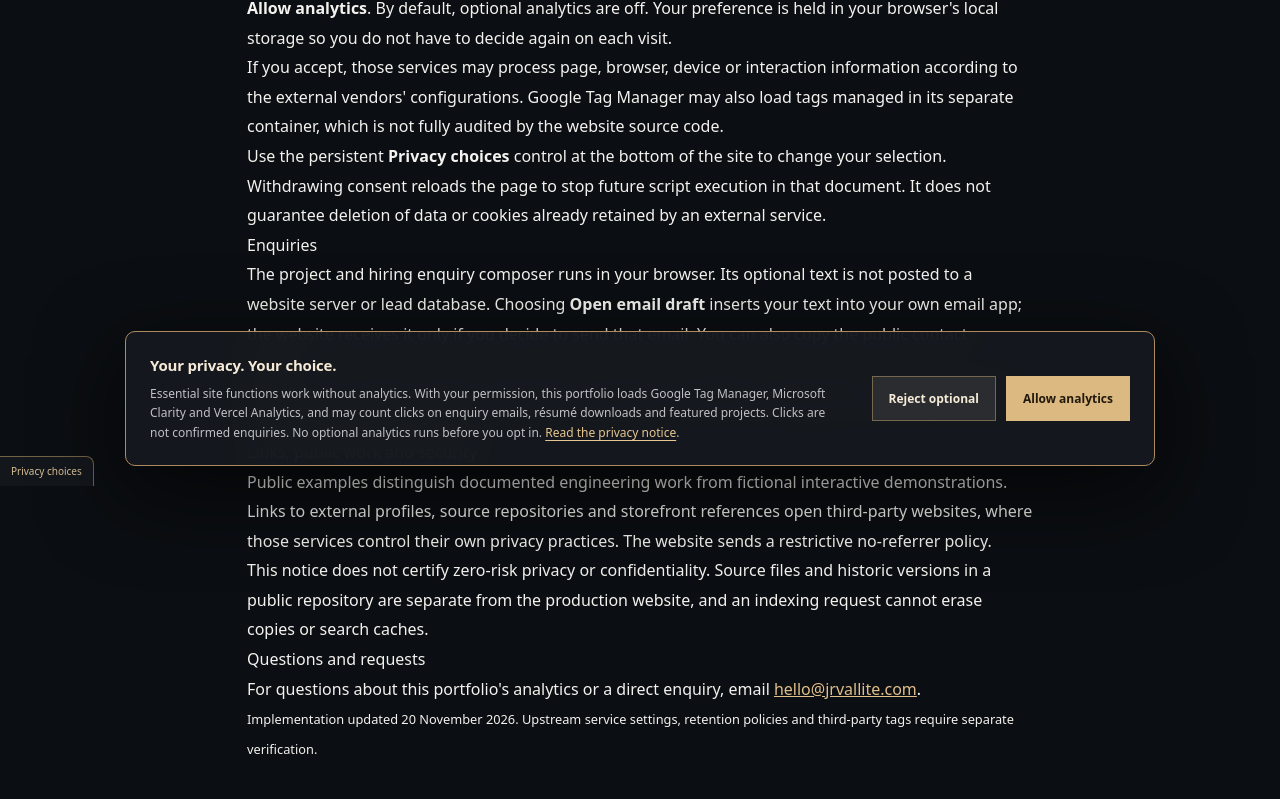
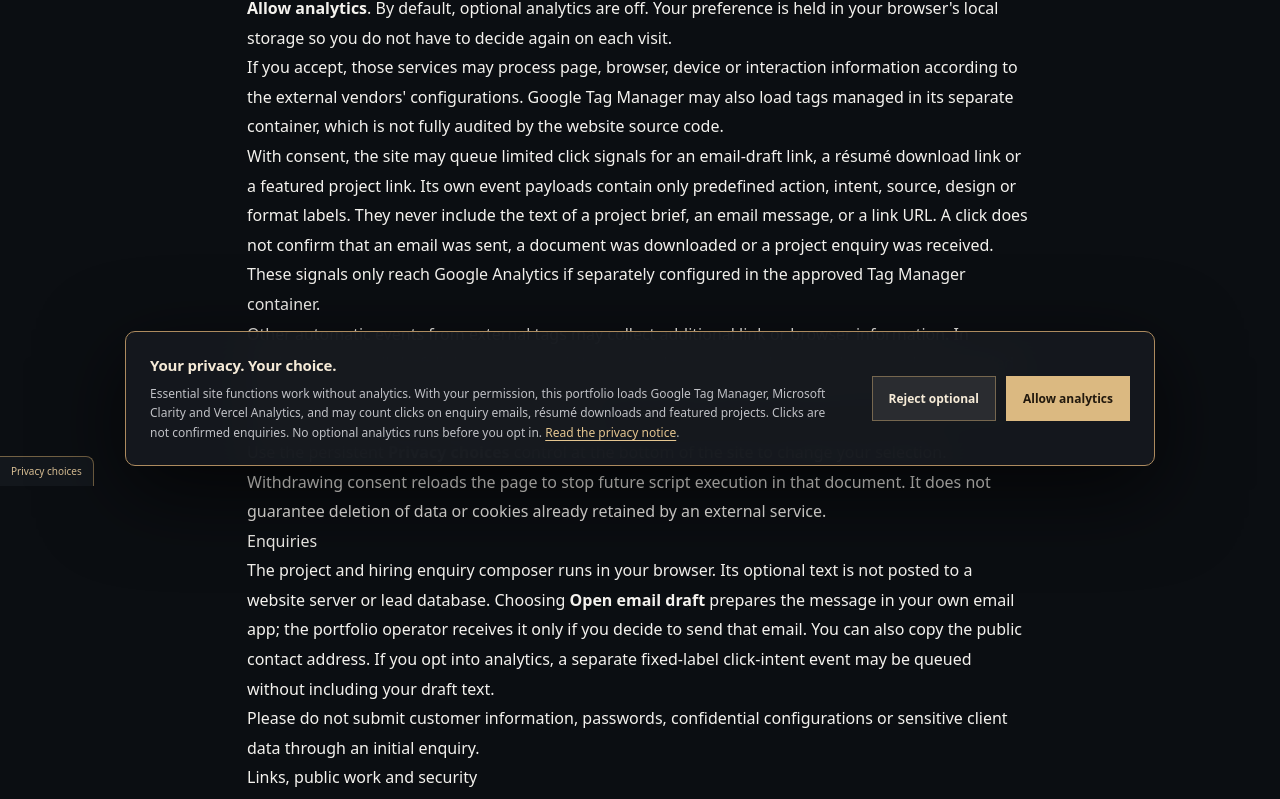
Before and after one commit to bonvallite/developer-portfolio, a Next.js app: page /privacy in a window 1280 px wide. Shown: the part 314-1113 px from the top of the page. Built offline with nearby package versions, Linux system fonts and the light colour scheme.

Commit message:
docs(privacy): disclose click-intent signals and limits of GTM safety claims

```diff
--- a/app/privacy/page.tsx
+++ b/app/privacy/page.tsx
@@ -1,8 +1,9 @@
 import type { Metadata } from 'next';
 import Link from 'next/link';
 
-// Updated 2026-11-20 to reflect optional, consent-gated analytics. This notice
-// is a factual implementation summary, not a legal or vendor-retention audit.
+// Updated 2026-11-21 to explain consent-gated, fixed-category portfolio click
+// signals. This notice is an implementation summary, not an audit of upstream
+// GTM tags, third-party auto-events, vendor retention or legal compliance.
 export const metadata: Metadata = {
   title: 'Privacy and Analytics',
   description: 'How this Shopify commerce portfolio handles optional analytics and direct enquiries.',
@@ -18,10 +19,12 @@ export default function PrivacyPage() {
     <h2>Optional analytics and consent</h2>
     <p>Google Tag Manager, Microsoft Clarity and Vercel Analytics are not loaded from the site until you choose <strong>Allow analytics</strong>. By default, optional analytics are off. Your preference is held in your browser&apos;s local storage so you do not have to decide again on each visit.</p>
     <p>If you accept, those services may process page, browser, device or interaction information according to the external vendors&apos; configurations. Google Tag Manager may also load tags managed in its separate container, which is not fully audited by the website source code.</p>
+    <p>With consent, the site may queue limited click signals for an email-draft link, a résumé download link or a featured project link. Its own event payloads contain only predefined action, intent, source, design or format labels. They never include the text of a project brief, an email message, or a link URL. A click does not confirm that an email was sent, a document was downloaded or a project enquiry was received. These signals only reach Google Analytics if separately configured in the approved Tag Manager container.</p>
+    <p>Other automatic events from external tags may collect additional link or browser information. In particular, an email-draft link can contain visitor-entered text in its address, so those vendor-controlled click settings require a separate privacy review. The site&apos;s limited custom events do not establish that third-party tools collect no personal information.</p>
     <p>Use the persistent <strong>Privacy choices</strong> control at the bottom of the site to change your selection. Withdrawing consent reloads the page to stop future script execution in that document. It does not guarantee deletion of data or cookies already retained by an external service.</p>
 
     <h2>Enquiries</h2>
-    <p>The project and hiring enquiry composer runs in your browser. Its optional text is not posted to a website server or lead database. Choosing <strong>Open email draft</strong> inserts your text into your own email app; the website receives it only if you decide to send that email. You can also copy the public contact address.</p>
+    <p>The project and hiring enquiry composer runs in your browser. Its optional text is not posted to a website server or lead database. Choosing <strong>Open email draft</strong> prepares the message in your own email app; the portfolio operator receives it only if you decide to send that email. You can also copy the public contact address. If you opt into analytics, a separate fixed-label click-intent event may be queued without including your draft text.</p>
     <p>Please do not submit customer information, passwords, confidential configurations or sensitive client data through an initial enquiry.</p>
 
     <h2>Links, public work and security</h2>
@@ -30,6 +33,6 @@ export default function PrivacyPage() {
 
     <h2>Questions and requests</h2>
     <p>For questions about this portfolio&apos;s analytics or a direct enquiry, email <a href="mailto:hello@jrvallite.com?subject=Portfolio%20privacy%20enquiry" style={{ color: '#e0bf8a', textDecoration: 'underline' }}>hello@jrvallite.com</a>.</p>
-    <p><small>Implementation updated 20 November 2026. Upstream service settings, retention policies and third-party tags require separate verification.</small></p>
+    <p><small>Implementation updated 21 November 2026. Upstream service settings, retention policies, third-party click tracking and Tag Manager configuration require separate verification.</small></p>
   </main>;
 }
```
